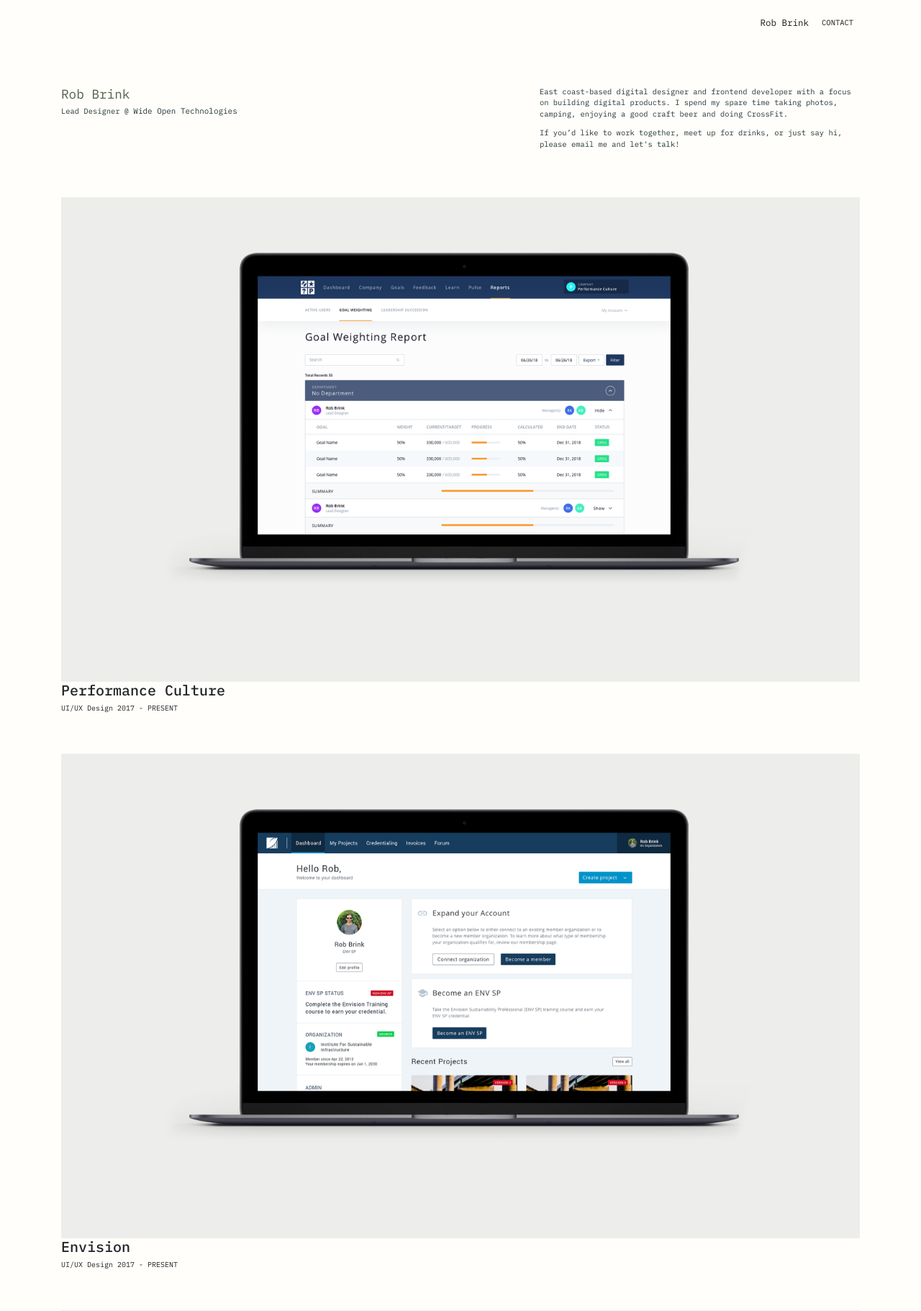
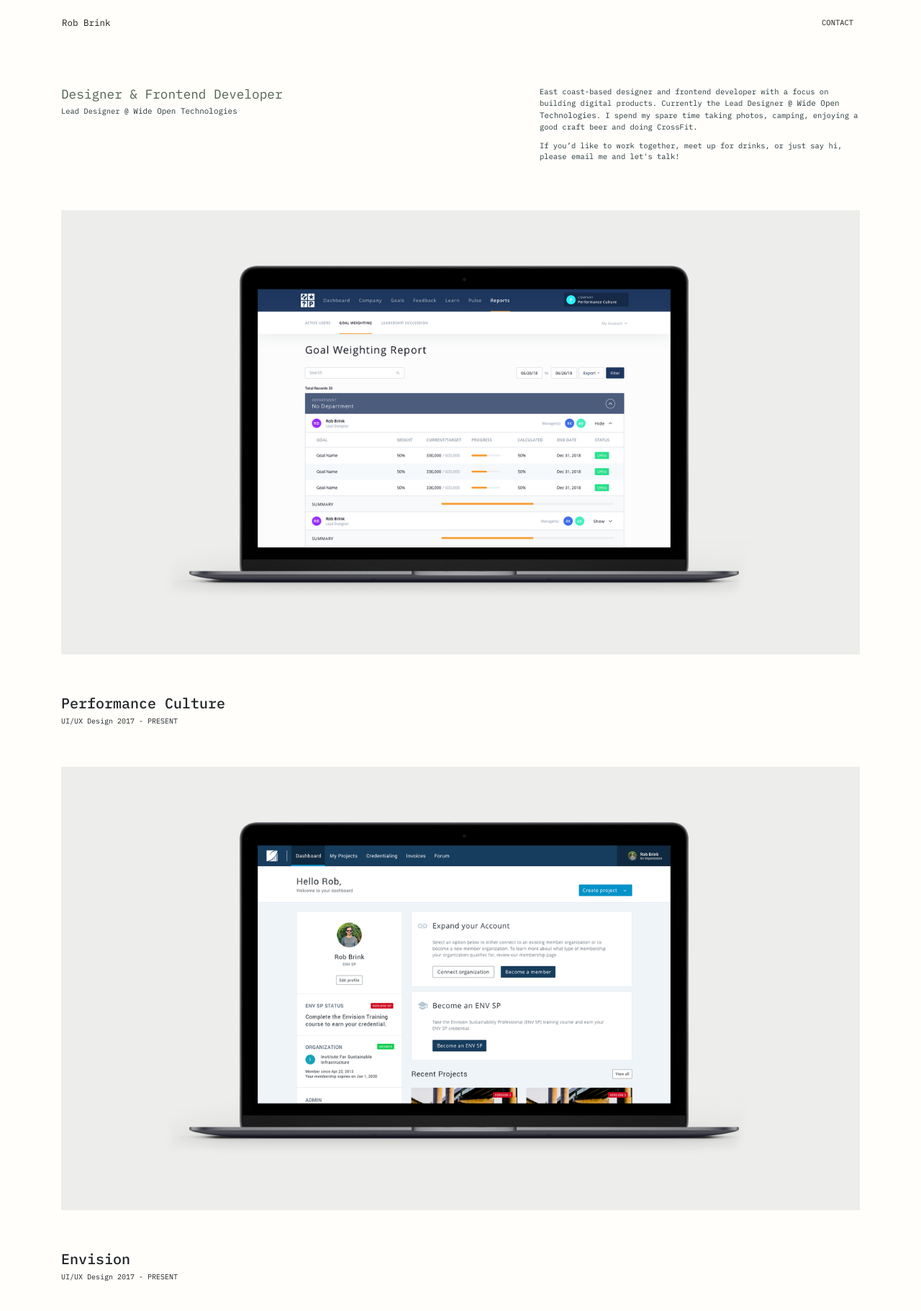
Before and after one commit to robjbrink/robjbrink.github.io, a PHP site: page / in a window 1280 px wide. Shown: the top 1821 px of the page at 72% size. Run offline with PHP 8.4, Linux system fonts and the light colour scheme.

Commit message:
v1.0.0 - nav positioning - spacing changes

```diff
--- a/css/site.css
+++ b/css/site.css
@@ -51,14 +51,16 @@ body {
   body .wrapper .header {
     margin-bottom: 56px; }
     body .wrapper .header .navbar {
-      padding: 16px; }
+      padding: 16px;
+      width: 100%; }
       body .wrapper .header .navbar .navbar-nav .nav-item .nav-link {
         padding: 8px;
         text-transform: uppercase; }
   body .wrapper .main {
     margin-bottom: 56px; }
     body .wrapper .main .projects .project .project-media {
-      background: #ededec; }
+      background: #ededec;
+      margin-bottom: 56px; }
   body .footer {
     padding: 8px 0;
     position: absolute;
--- a/index.html
+++ b/index.html
@@ -19,15 +19,15 @@
         <div class="wrapper">
             <header class="header">
                 <div class="container">
-                    <div class="row justify-content-end">
+                    <div class="row">
                         <nav class="navbar navbar-expand-lg navbar-light">
                             <a class="navbar-brand" href="http://robbrink.co/">Rob Brink</a>
                             <button class="navbar-toggler" type="button" data-toggle="collapse" data-target="#navbarSupportedContent" aria-controls="navbarSupportedContent" aria-expanded="false" aria-label="Toggle navigation">
                                 <span class="navbar-toggler-icon"></span>
                             </button>
 
-                            <div class="collapse navbar-collapse" id="navbarSupportedContent">
-                                <ul class="navbar-nav mr-auto">
+                            <div class="collapse navbar-collapse justify-content-end" id="navbarSupportedContent">
+                                <ul class="navbar-nav">
                                     <li class="nav-item active">
                                         <a class="nav-link link" href="mailto:robjbrinkdesign@gmail.com">Contact</a>
                                     </li>
@@ -41,11 +41,11 @@
                 <div class="container">
                     <div class="row">
                         <div class="col-md-4">
-                            <h1 class="heading-lg">Rob Brink</h1>
+                            <h1 class="heading-lg">Designer & Frontend Developer</h1>
                             <h5 class="body">Lead Designer @ <a href="wideopentech.com" class="link">Wide Open Technologies</a></h5>
                         </div>
                         <div class="col-md-5 offset-md-3">
-                            <p class="body">East coast-based digital designer and frontend developer with a focus on building digital products. I spend my spare time taking photos, camping, enjoying a good craft beer and doing CrossFit.</p>
+                            <p class="body">East coast-based designer and frontend developer with a focus on building digital products. Currently the Lead Designer @ <a href="wideopentech.com" class="link">Wide Open Technologies</a>. I spend my spare time taking photos, camping, enjoying a good craft beer and doing CrossFit.</p>
                             <p class="body">If you’d like to work together, meet up for drinks, or just say hi, please email me and let's talk!</p>
                         </div>
                     </div>
@@ -54,7 +54,7 @@
                             <div class="projects">
                                 <div class="project m-t--lg">
                                     <div class="project-media">
-                                        <img src="/images/project/performance-culture/pc-case-study-hero.png" class="img-fluid m-b--lg"/>
+                                        <img src="/images/project/performance-culture/pc-case-study-hero.png" class="img-fluid"/>
                                     </div>
                                     <div class="project-header">
                                         <h2 class="project-client">Performance Culture</h2>
@@ -64,7 +64,7 @@
                                 </div>
                                 <div class="project m-t--lg">
                                     <div class="project-media">
-                                        <img src="/images/project/envision/ev-case-study-hero.png" class="img-fluid m-b--lg"/>
+                                        <img src="/images/project/envision/ev-case-study-hero.png" class="img-fluid"/>
                                     </div>
                                     <div class="project-header">
                                         <h2 class="project-client">Envision</h2>
@@ -74,7 +74,7 @@
                                 </div>
                                 <div class="project m-t--lg">
                                     <div class="project-media">
-                                        <img src="/images/project/wide-open-commerce/wot-case-study-hero.png" class="img-fluid m-b--lg"/>
+                                        <img src="/images/project/wide-open-commerce/wot-case-study-hero.png" class="img-fluid"/>
                                     </div>
                                     <div class="project-header">
                                         <h2 class="project-client">Wide Open Commerce</h2>
@@ -84,7 +84,7 @@
                                 </div>
                                 <div class="project m-t--lg">
                                     <div class="project-media">
-                                        <img src="/images/project/brewfully/bf-case-study-hero.png" class="img-fluid m-b--lg"/>
+                                        <img src="/images/project/brewfully/bf-case-study-hero.png" class="img-fluid"/>
                                     </div>
                                     <div class="project-header">
                                         <h2 class="project-client">Brewfully</h2>
@@ -94,7 +94,7 @@
                                 </div>
                                 <div class="project m-t--lg">
                                     <div class="project-media">
-                                        <img src="/images/project/game-plan/gp-case-study-hero.png" class="img-fluid m-b--lg"/>
+                                        <img src="/images/project/game-plan/gp-case-study-hero.png" class="img-fluid"/>
                                     </div>
                                     <div class="project-header">
                                         <h2 class="project-client">Game Plan</h2>
--- a/scss/layout/_layout.scss
+++ b/scss/layout/_layout.scss
@@ -15,6 +15,7 @@ body{
 
       .navbar{
         padding: 16px;
+        width: 100%;
 
         .navbar-nav{
 
@@ -39,6 +40,7 @@ body{
 
           .project-media{
             background: #ededec;
+            margin-bottom: 56px;
           }
 
           .project-header{
```
Also changed, not shown: 1 other file.
